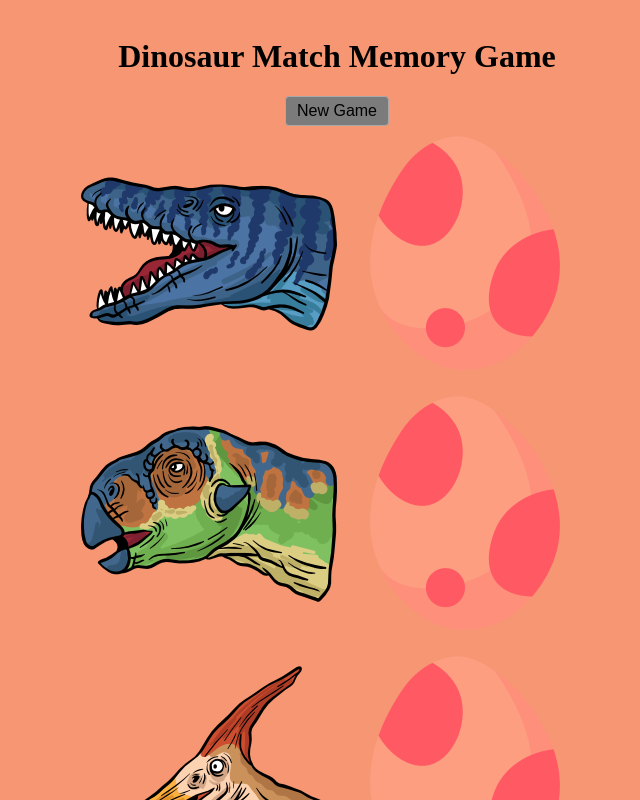
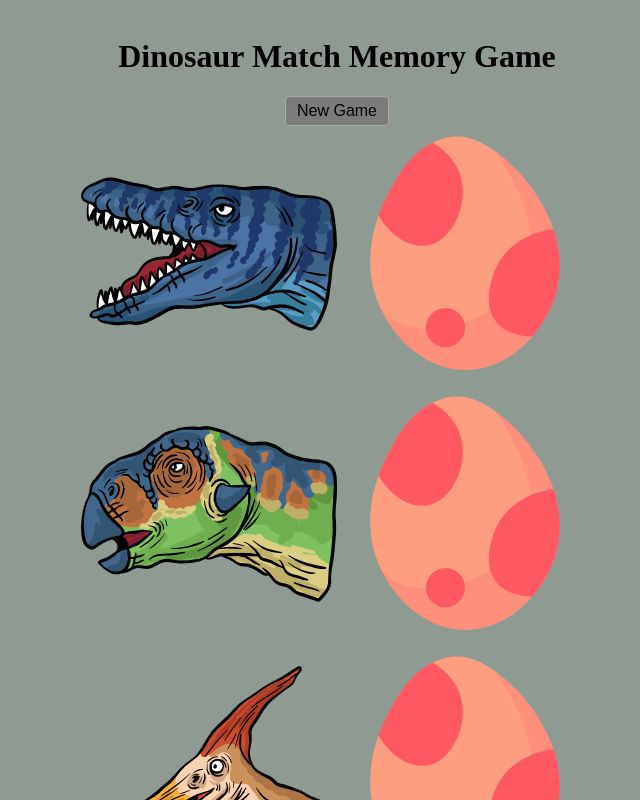
Before and after one commit to abigeez/Garner_Abigail_MemoryGameApp_Capstone, a React (Vite) app: page / in a window 1280 px wide. Both pictures are taken after a click on the button "New Game". Shown: the top 800 px of the page, without its empty margins (303-943 px from the left). Built offline with nearby package versions, Linux system fonts and the light colour scheme.

Commit message:
debugging complete

```diff
--- a/src/App.css
+++ b/src/App.css
@@ -2,7 +2,7 @@
 
 body{
 
-  background:rgb(246, 150, 115);
+  background:rgb(142, 154, 146);
 
 }
 
--- a/src/App.jsx
+++ b/src/App.jsx
@@ -1,20 +1,28 @@
 import { useState } from 'react'
 
 import './App.css'
-
-
+import dino_one from '../public/img/dino1Card.png'
+import dino_two from '../public/img/dino2Card.png'
+import dino_three from '../public/img/dino3Card.png'
+import dino_four from '../public/img/dino4Card.png'
+import dino_five from '../public/img/dino5Card.png'
+import dino_six  from '../public/img/dino6Card.png'
+import egg_card from '../public/img/eggCover.png'
 
 ///creating an  array  of obejcts for the cards to remain constant because
 // the cards  dont need to be recreated every time the component is reevaluated.
 
+
 const imgCards = [
-  { "src": "/img/dino1Card.png" },
-  { "src": "/img/dino2Card.png" },
-  { "src": "/img/dino3Card.png" },
-  { "src": "/img/dino4Card.png" },
-  { "src": "/img/dino5Card.png" },
-  { "src": "/img/dino6Card.png" }
+  {src: dino_one },
+  {src: dino_two },
+  { src: dino_three },
+  { src: dino_four },
+  {src: dino_five },
+  {src: dino_six },
+
 ];
+
 
 function App() {
 
@@ -42,8 +50,8 @@ function App() {
         {gameCards.map(gameCard => (
           <div className='gamecard' key={gameCard.id}>
             <div>
-              <img className='dinoSide' src={process.env.PUBLIC_URL + gameCard.src} alt="front of card" />
-              <img className='eggSide' src="/img/eggCover.png" alt="Back side of card" />
+              <img className='dinoSide' src={gameCard.src} alt="front of card" />
+              <img className='eggSide' src={egg_card} alt="Back side of card" />
             </div>
           </div>
 
```
